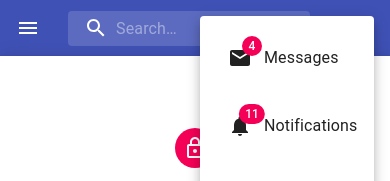
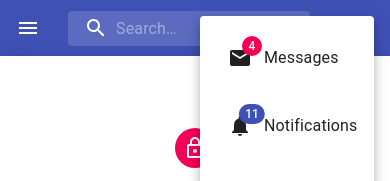
Before and after one commit to Akylai31/test-, a React (Create React App) app: page /signup in a window 390 px wide. Both pictures are taken after a click on the button 350 px from the left and 28 px from the top of the page. Shown: the top 181 px of the page. Built offline with nearby package versions, Linux system fonts and the light colour scheme.

Commit message:
поменяла цвет кнопки

```diff
--- a/src/components/Header/Header.js
+++ b/src/components/Header/Header.js
@@ -165,7 +165,7 @@ export default function Header() {
                     aria-label="show 11 new notifications"
                     color="inherit"
                 >
-                    <Badge badgeContent={11} color="secondary">
+                    <Badge badgeContent={11} color="primary">
                         <NotificationsIcon />
                     </Badge>
                 </IconButton>
```
